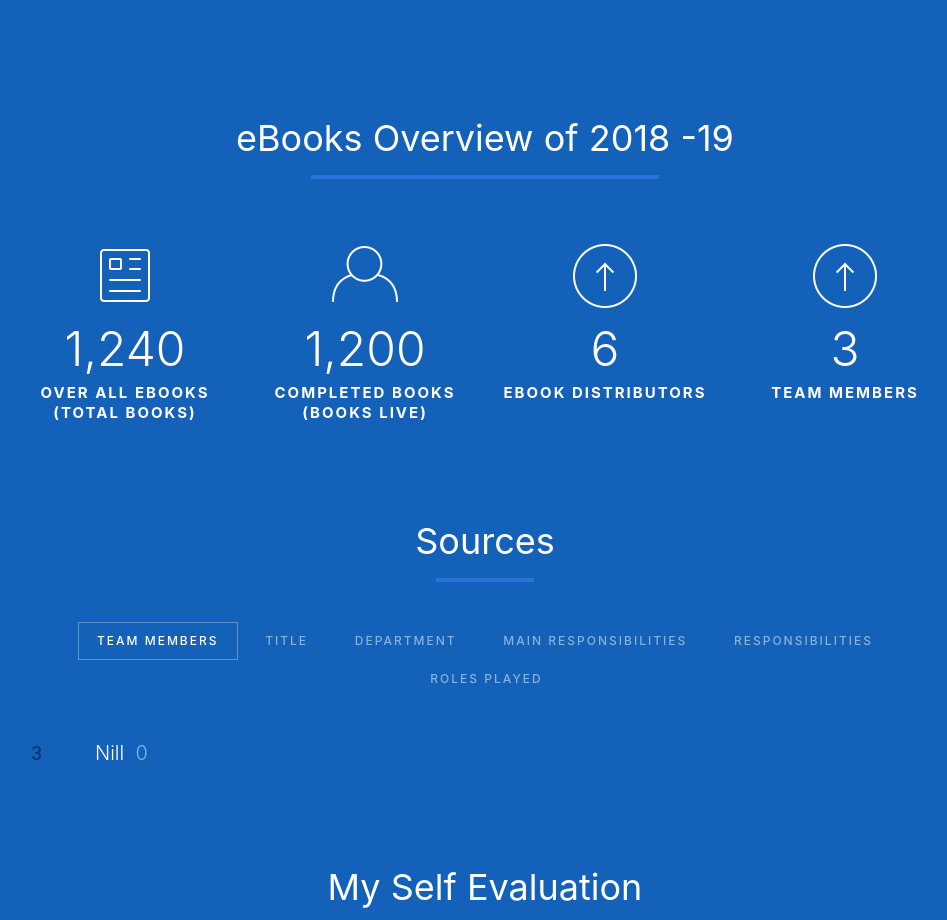
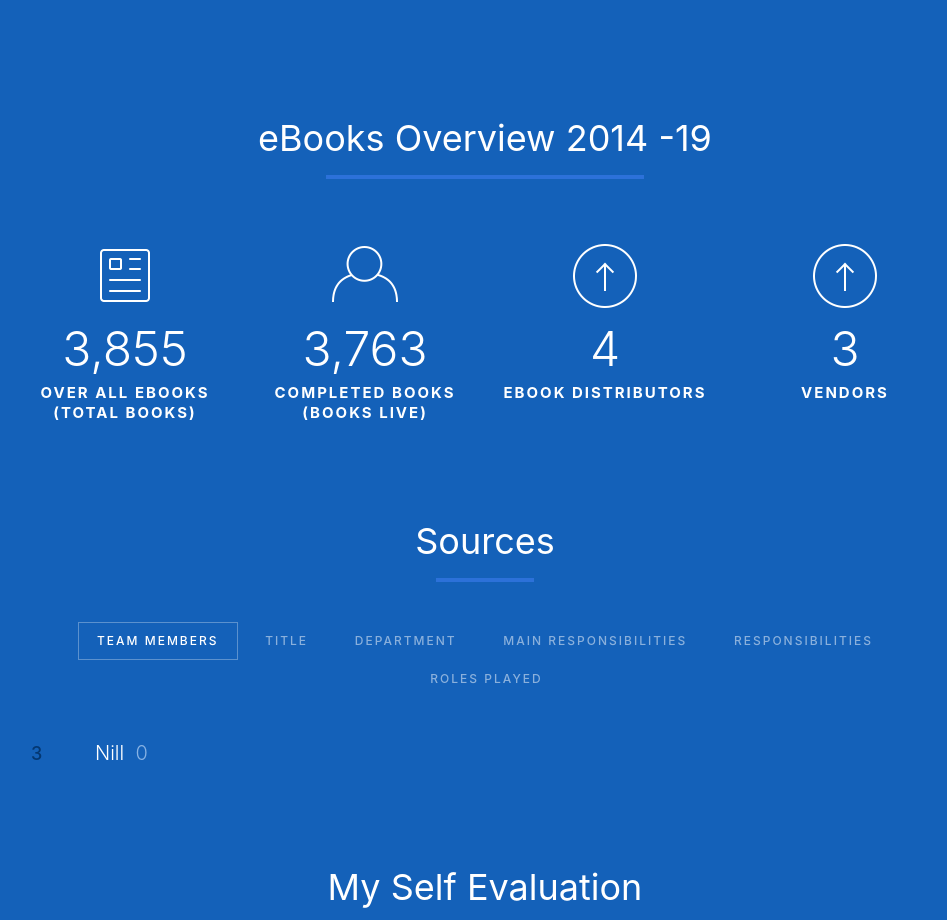
Before and after one commit to Bruce26/Reports, a plain HTML site: page index.html in a window 1280 px wide. Shown: the part 840-1760 px from the top of the page, without its empty margins (155-1102 px from the left). Drawn offline with Linux system fonts and the light colour scheme.

Commit message:
Adding pages

```diff
--- a/index.html
+++ b/index.html
@@ -34,29 +34,29 @@ Thanks for being a part of eBooks Development!
 <div class="main">
 
 <section class="section">
-<h2 class="section__title"><span class="section__title-inner">eBooks Overview of 2018 -19</span></h2>
+<h2 class="section__title"><span class="section__title-inner">eBooks Overview 2014 -19</span></h2>
 
 <div class="section__content">
 <ul class="overview">
 <li class="overview__item">
 <span class="overview__item-icon overview__item-icon--posts"></span>
-<span class="overview__count" id="overview-posts" data-count="1240">0</span>
+<span class="overview__count" id="overview-posts" data-count="3855">0</span>
 <span class="overview__name">Over all ebooks<br>(Total Books)</span>
 </li>
 <li class="overview__item">
 <span class="overview__item-icon overview__item-icon--users"></span>
-<span class="overview__count" id="overview-users" data-count="1200">0</span>
+<span class="overview__count" id="overview-users" data-count="3763">0</span>
 <span class="overview__name">Completed Books<br>(Books Live)</span>
 </li>
 <li class="overview__item">
 <span class="overview__item-icon overview__item-icon--upvotes"></span>
-<span class="overview__count" id="overview-upvotes" data-count="6">0</span>
+<span class="overview__count" id="overview-upvotes" data-count="4">0</span>
 <span class="overview__name">eBook Distributors</span>
 </li>
 <li class="overview__item">
 <span class="overview__item-icon overview__item-icon--upvotes"></span>
 <span class="overview__count" id="overview-comments" data-count="3">0</span>
-<span class="overview__name">Team Members</span>
+<span class="overview__name">Vendors</span>
 </li>
 </ul>
 </div>
```
